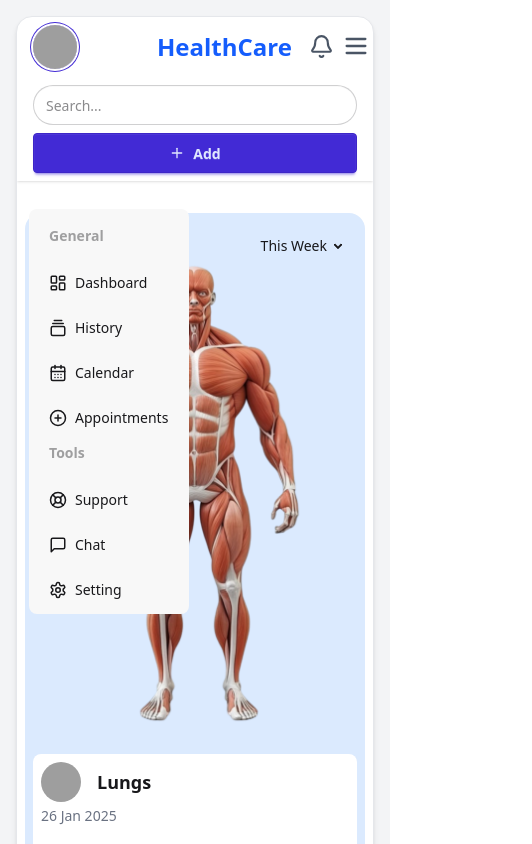
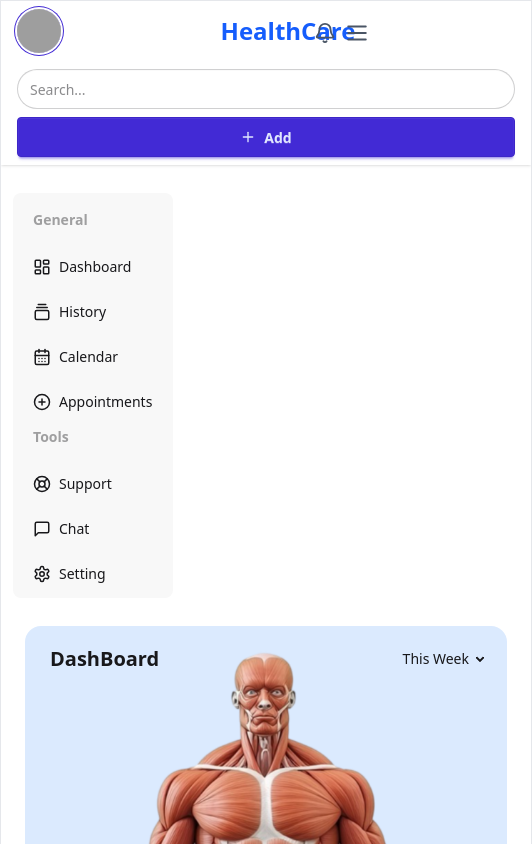
Before and after one commit to DheerajRay-01/FitPeo_Assignment, a React (Vite) app in the folder healthcare-dashboard/: page / in a window 390 px wide. Both pictures are taken after a click on the button "Toggle Sidebar". Shown: the top 844 px of the page, 532 px wide, since content can reach past the window. Built offline with nearby package versions, Linux system fonts and the light colour scheme; grey boxes are pictures that could not be loaded.

Commit message:
improve responsiveness

```diff
--- a/healthcare-dashboard/src/components/DashBoard/DashboardMainContent.jsx
+++ b/healthcare-dashboard/src/components/DashBoard/DashboardMainContent.jsx
@@ -10,7 +10,7 @@ import ActivityFeed from './dashpoardSubComponents/ActivityFeed/ActivityFeed'
 
 function DashboardMainContent() {
   return (
-    <div className='flex w-full flex-col lg:flex-row p-2 gap-4 '>
+    <div className='flex w-full flex-col lg:flex-row p-2 gap-4'>
        <div className="flex w-full flex-col h-fit gap-2">
         <DashboardOverview HealthStatusCardsData={HealthStatusCardsData}/>
         <ActivityFeed/>
--- a/healthcare-dashboard/src/components/DashBoard/dashpoardSubComponents/CalendarView/CalendarView.jsx
+++ b/healthcare-dashboard/src/components/DashBoard/dashpoardSubComponents/CalendarView/CalendarView.jsx
@@ -5,17 +5,17 @@ import UpcomingEvents from "../UpcomingSchedule/UpcomingEvents";
 
 function CalendarView({calendarData,upcomingEventsData}) {
   return (
-    <div className="flex w-fit flex-col">
+    <div className="flex w-fit flex-col items-start">
       <Calender calendarData={calendarData}/>
 
       <div className="heading text-lg font-semibold text-gray-800 mb-1 mt-2">
         Today's Appointments
       </div>
-      <div className="eventCards p-2 flex gap-2">
-        {calendarData.map((data, index) =>
-          data.appointment ? <CalenderCards key={index} data={data} /> : null
-        )}
-      </div>
+        <div className="eventCards p-2 flex gap-2 ">
+          {calendarData.map((data, index) =>
+            data.appointment ? <CalenderCards key={index} data={data} /> : null
+          )}
+        </div>
 
          <div className="heading text-lg font-semibold text-gray-800 mb-1 mt-2">
         Upcoming Schedules
--- a/healthcare-dashboard/src/components/DashBoard/dashpoardSubComponents/CalendarView/calendarSubComponents/Calender.jsx
+++ b/healthcare-dashboard/src/components/DashBoard/dashpoardSubComponents/CalendarView/calendarSubComponents/Calender.jsx
@@ -15,14 +15,8 @@ function Calender({calendarData}) {
   return Math.random() < 0.5;
 }
 
-  const monthNames = [
-   "January","February", "March", "April", "May", "June",
-  "July", "August", "September", "October", "November", "December"
-];
-
-
   return (
-    <div className="shadow-md w-screen sm:w-fit rounded-2xl">
+    <div className="shadow-md w-full sm:w-fit rounded-2xl">
 
    <div className="flex justify-between items-center px-4 py-1 mt-2 bg-blue-100 rounded-t-2xl rounded-b-sm mb-1">
   <span className="text-lg font-semibold text-gray-800">May 2025</span>
@@ -33,7 +27,7 @@ function Calender({calendarData}) {
 </div>
 
 
-    <div className="p-2 flex gap-2 justify-around bg-blue-100 rounded-b-2xl  rounded-t-sm">
+    <div className="p-2 flex gap-2 justify-around bg-blue-100 rounded-b-2xl  rounded-t-sm overflow-x-scroll">
       {calendarData.map((day, index) => (
         <div
           key={index}
--- a/healthcare-dashboard/src/components/MainPage .jsx
+++ b/healthcare-dashboard/src/components/MainPage .jsx
@@ -1,22 +1,27 @@
-import React, { useState } from 'react';
+import React, { useState, useEffect } from 'react';
 import { motion } from 'framer-motion';
 import Header from './header/Header';
 import SideBar from './sideBar/SideBar';
 import DashboardMainContent from './DashBoard/DashboardMainContent';
-import { Menu ,Bell} from 'lucide-react'; // You can use any icon lib or SVG
+import { Menu, Bell } from 'lucide-react';
 
 function MainPage() {
   const [sidebarOpen, setSidebarOpen] = useState(false);
 
+  // Handle auto-close sidebar on resize
+  useEffect(() => {
+    const handleResize = () => {
+      if (window.innerWidth >= 1024) {
+        setSidebarOpen(false); // Optional: hide mobile sidebar on desktop
+      }
+    };
+    window.addEventListener('resize', handleResize);
+    return () => window.removeEventListener('resize', handleResize);
+  }, []);
+
   return (
     <motion.div
-      className="min-h-screen w-screen bg-gray-100 flex justify-center p-4"
-      initial={{ opacity: 0 }}
-      animate={{ opacity: 1 }}
-      transition={{ duration: 0.5 }}
-    >
-      <motion.div
-        className="w-full max-w-6xl bg-white rounded-2xl shadow-md border border-gray-200 overflow-hidden"
+      className="w-fit overflow-hidden md:overflow-hidden lg:overflow-auto  min-h-screen rounded-none lg:rounded-2xl  shadow-md border border-gray-200"
       initial={{ y: 20, opacity: 0 }}
       animate={{ y: 0, opacity: 1 }}
       transition={{ duration: 0.6, ease: 'easeOut' }}
@@ -25,53 +30,50 @@ function MainPage() {
         initial={{ y: -20, opacity: 0 }}
         animate={{ y: 0, opacity: 1 }}
         transition={{ duration: 0.4 }}
+        className="w-full flex items-center justify-center"
       >
         <Header />
       </motion.div>
 
       {/* Mobile menu button */}
-        <div className="lg:hidden flex justify-end p-2">
+      <div className="lg:hidden flex justify-end px-4 py-2">
         <button
           onClick={() => setSidebarOpen(!sidebarOpen)}
           aria-label="Toggle Sidebar"
-            className="text-gray-600 hover:text-gray-900 focus:outline-none flex justify-center items-center gap-2 fixed top-8 right-5"
+          className="text-gray-600 hover:text-gray-900 focus:outline-none flex items-center gap-2 fixed top-5 right-5"
         >
-          <Bell size={25} />
-            <Menu size={28} />
-
-
+          <Bell size={22} />
+          <Menu size={26} />
         </button>
       </div>
 
       <motion.div
-          className="flex w-full flex-col lg:flex-row"
+        className="flex flex-col lg:flex-row"
         initial={{ opacity: 0 }}
         animate={{ opacity: 1 }}
         transition={{ delay: 0.2, duration: 0.6 }}
       >
-          {/* Sidebar - toggle on mobile, always visible on lg+ */}
+        {/* Sidebar - mobile toggle, always visible on lg+ */}
+        {(sidebarOpen || window.innerWidth >= 1024) && (
           <motion.div
             initial={{ x: 30, opacity: 0 }}
-            animate={{
-              x: sidebarOpen || window.innerWidth >= 1024 ? 0 : -30,
-              opacity: sidebarOpen || window.innerWidth >= 1024 ? 1 : 0,
-            }}
+            animate={{ x: 0, opacity: 1 }}
             transition={{ duration: 0.5 }}
-            className={`${
-              sidebarOpen ? 'block' : 'hidden'
-            } lg:block w-full lg:w-auto absolute z-10 lg:static lg:z-auto`}
+            className={`w-full lg:w-auto z-10 lg:z-auto ${
+              sidebarOpen ? 'block' : 'hidden lg:block'
+            }`}
           >
             <SideBar />
           </motion.div>
+        )}
 
         <motion.div
           initial={{ x: 30, opacity: 0 }}
           animate={{ x: 0, opacity: 1 }}
           transition={{ duration: 0.5 }}
-            className="flex-grow"
+          className="flex-grow px-4 pb-4"
         >
           <DashboardMainContent />
-          </motion.div>
         </motion.div>
       </motion.div>
     </motion.div>
--- a/healthcare-dashboard/src/components/header/Header.jsx
+++ b/healthcare-dashboard/src/components/header/Header.jsx
@@ -3,7 +3,7 @@ import { Plus, Bell } from "lucide-react";
 
 function Header() {
   return (
-    <div className="w-full shadow-sm px-4 py-2 ">
+    <div className="w-full shadow-sm px-4 py-2  m-auto">
       <nav className="flex flex-col sm:flex-row sm:items-center sm:justify-between gap-4 sm:gap-0">
         {/* Top row on mobile: Logo + Notification + Profile */}
         <div className="flex items-center justify-between">
```
Lines whose indentation alone changed are shown as unchanged.
